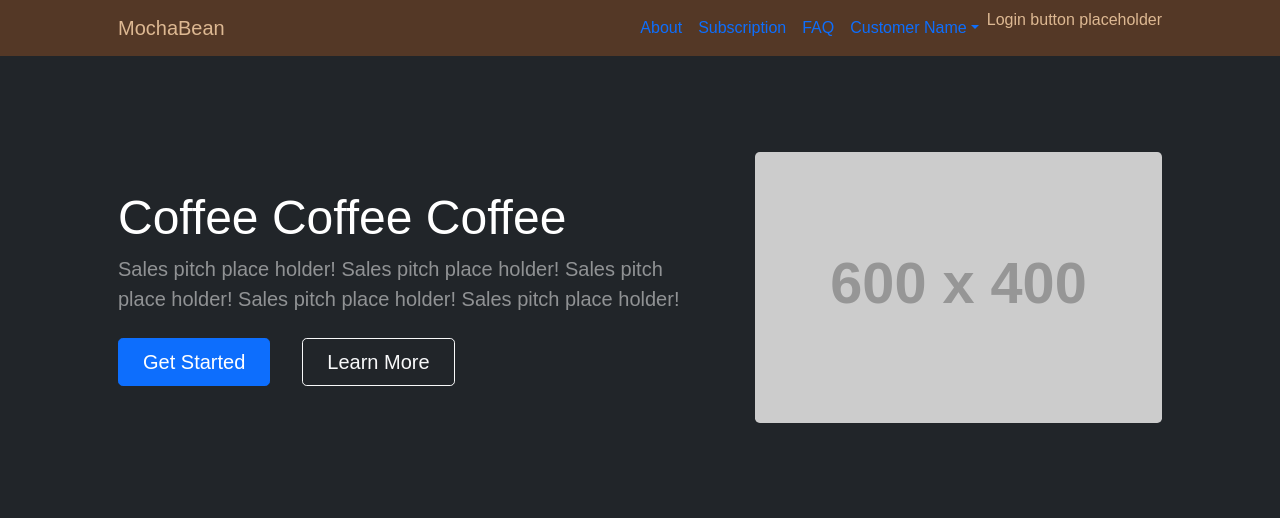
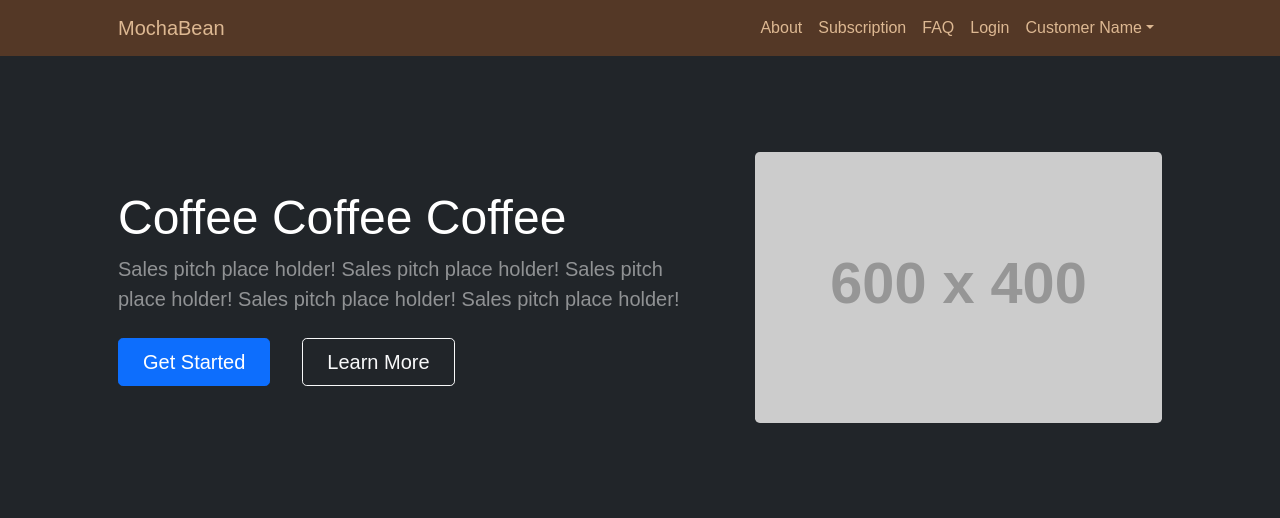
Before and after one commit to Code-Institute-Submissions/MSP-10, a Django app: page / in a window 1280 px wide. Shown: the top 518 px of the page. Run offline with Django 4.2, Linux system fonts and the light colour scheme; grey boxes labelled with a size stand in for pictures from a placeholder-image service; some libraries are stand-ins or nearby versions; some web fonts are replaced.

Commit message:
refactor base.html and style.css
Simplify the css classes and adjust the nav bar items in base.html

```diff
--- a/static/css/style.css
+++ b/static/css/style.css
@@ -13,9 +13,11 @@ body {
 #navigation {
     background-color: #543826 !important;
     color: #ddb892 !important;
+    text-decoration: none !important;
 }
 
-.navbar-brand, .navbar-nav, .nav-item {
+.navbar-brand, .navbar-nav, .nav-link, .dropdown-item, .dropdown-menu {
     color: #ddb892 !important;
     background-color: #543826 !important;
+    text-decoration: none !important;
 }
--- a/templates/base.html
+++ b/templates/base.html
@@ -41,26 +41,26 @@
     <body class="d-flex flex-column h-100">
         <main class="flex-shrink-0">
             <nav class="navbar navbar-expand-lg" id="navigation">
-                <div class="container px-5 nav-custom">
-                    <a class="navbar-brand" href="index.html">MochaBean</a>
+                <div class="container px-5 navigation-bar">
+                    <a class="navbar-brand navigation-bar" href="index.html">MochaBean</a>
                     <!-- botton to change the Navbar to a hamburger on smaller devices-->
-                    <button class="navbar-toggler" type="button" data-bs-toggle="collapse" data-bs-target="#navbarMobileContent" aria-controls="navbarMobileContent" aria-expanded="false" aria-label="Toggle navigation"><span class="navbar-toggler-icon"></span></button>
+                    <button class="navbar-toggler navigation-bar" type="button" data-bs-toggle="collapse" data-bs-target="#navbarMobileContent" aria-controls="navbarMobileContent" aria-expanded="false" aria-label="Toggle navigation"><span class="navbar-toggler-icon"></span></button>
                     <!-- actual navigation bar -->
-                    <div class="collapse navbar-collapse" id="navbarMobileContent">
+                    <div class="collapse navbar-collapse navigation-bar" id="navbarMobileContent">
                         <ul class="navbar-nav ms-auto mb-2 mb-lg-0">
-                            <li class="nav-item"><a class="nav-link" href="">About</a></li>
-                            <li class="nav-item"><a class="nav-link" href="">Subscription</a></li>
-                            <li class="nav-item"><a class="nav-link" href="">FAQ</a></li>
+                            <li class="nav-item navigation-bar"><a class="nav-link" href="">About</a></li>
+                            <li class="nav-item navigation-bar"><a class="nav-link" href="">Subscription</a></li>
+                            <li class="nav-item navigation-bar"><a class="nav-link" href="">FAQ</a></li>
+                            <li class="nav-item navigation-bar"><a class="nav-link" href="">Login</a></li>
 							<!-- The following will only show if the user is logged in This will be Updated-->
-                            <li class="nav-item dropdown">
-                                <a class="nav-link dropdown-toggle" id="navbarCustomerDropdown" href="#" role="button" data-bs-toggle="dropdown" aria-expanded="false">Customer Name</a>
-                                <ul class="dropdown-menu dropdown-menu-end" aria-labelledby="navbarCustomerDropdown">
-                                    <li><a class="dropdown-item" href="#">Profile</a></li>
-                                    <li><a class="dropdown-item" href="#">Subscription</a></li>
-									<li><a class="dropdown-item" href="#">Logout</a></li>
+                            <li class="nav-item dropdown navigation-bar">
+                                <a class="nav-link dropdown-toggle navigation-bar" id="navbarCustomerDropdown" href="#" role="button" data-bs-toggle="dropdown" aria-expanded="false">Customer Name</a>
+                                <ul class="dropdown-menu dropdown-menu-end navigation-bar" aria-labelledby="navbarCustomerDropdown">
+                                    <li><a class="dropdown-item navigation-bar" href="#">Profile</a></li>
+                                    <li><a class="dropdown-item navigation-bar" href="#">Subscription</a></li>
+									<li><a class="dropdown-item navigation-bar" href="#">Logout</a></li>
                                 </ul>
                             </li>
-							<li>Login button placeholder</li>
                         </ul>
                     </div>
                 </div>
```
